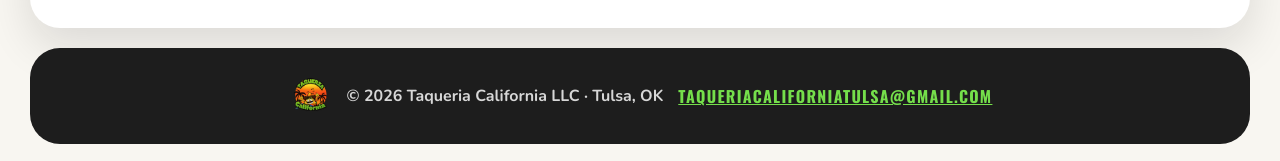
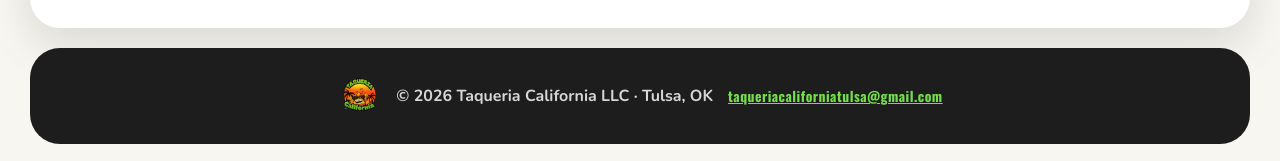
Before and after one commit to TaqueriaCalifornia/TaqueriaCalifornia.github.io, a React (Vite) app: page / in a window 1280 px wide. Shown: the part 2829-2990 px from the top of the page. Built offline with nearby package versions, Linux system fonts and the light colour scheme.

Commit message:
Refine footer email styling

```diff
--- a/src/TaqueriaSite.tsx
+++ b/src/TaqueriaSite.tsx
@@ -18,7 +18,7 @@ type MenuItem = {
 
 const phoneHref = "tel:9188730623";
 const phoneDisplay = "918-873-0623";
-const supportEmail = "Taqueriacaliforniatulsa@gmail.com";
+const supportEmail = "taqueriacaliforniatulsa@gmail.com";
 const supportEmailHref = `mailto:${supportEmail}`;
 const googleMapsUrl =
   "https://www.google.com/maps/place/Taqueria+California/@36.1612821,-95.968302,15z/data=!3m1!4b1!4m6!3m5!1s0x87b6edd81b4b27a5:0x9f60e79051aabf41!8m2!3d36.1612825!4d-95.9580237!16s%2Fg%2F11mvwkzcx1";
--- a/src/globals.css
+++ b/src/globals.css
@@ -417,7 +417,17 @@ footer {
 }
 footer img { border-radius: 50%; }
 footer p { margin: 0; }
-footer a { min-height: 44px; display: inline-flex; align-items: center; color: var(--green-bright); font-family: "Oswald", sans-serif; font-weight: 700; }
+footer a {
+  min-height: 44px;
+  display: inline-flex;
+  align-items: center;
+  color: var(--green-bright);
+  font-family: "Oswald", sans-serif;
+  font-size: .86rem;
+  font-weight: 700;
+  letter-spacing: .035em;
+  text-transform: lowercase;
+}
 
 .mobile-actions { display: none; }
 
```
Also changed, not shown: 1 other file (tests, documents, lock files or other folders).
